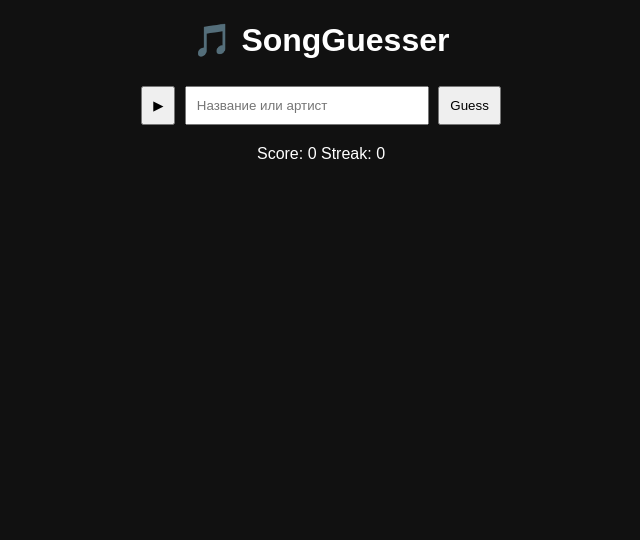
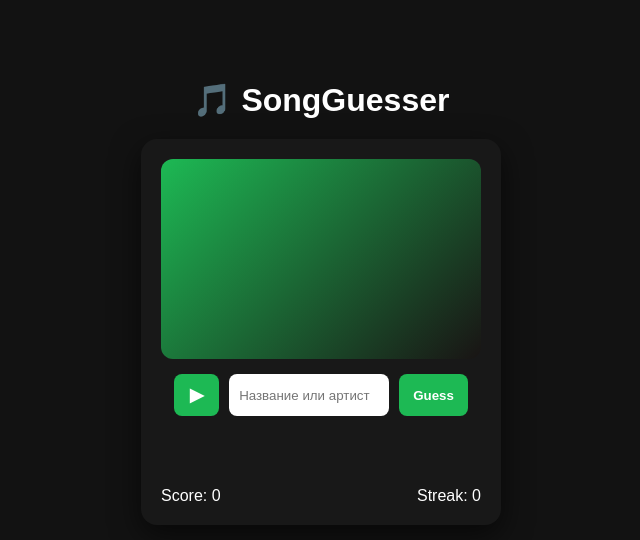
Before and after one commit to L3ZD1/song-guess, a website: page public/index.html in a window 1280 px wide. Shown: the whole page, without its empty margins (319-959 px from the left). Drawn offline with Linux system fonts and the light colour scheme.

Commit message:
Update style.css

```diff
--- a/public/style.css
+++ b/public/style.css
@@ -1,23 +1,78 @@
 body {
-    font-family: Arial;
+    background: #121212;
+    font-family: Arial, sans-serif;
+    color: white;
+    margin: 0;
+}
+
+.container {
+    display: flex;
+    flex-direction: column;
+    align-items: center;
+    margin-top: 60px;
+}
+
+.title {
+    margin-bottom: 20px;
+}
+
+.card {
+    background: #181818;
+    padding: 20px;
+    border-radius: 16px;
+    width: 320px;
+    box-shadow: 0 10px 30px rgba(0,0,0,0.6);
     text-align: center;
-    background: #111;
-    color: white;
+}
+
+.cover {
+    width: 100%;
+    height: 200px;
+    background: linear-gradient(135deg, #1db954, #191414);
+    border-radius: 12px;
+    margin-bottom: 15px;
+}
+
+.controls {
+    display: flex;
+    gap: 10px;
+    justify-content: center;
 }
 
 button {
-    padding: 10px;
-    margin: 5px;
+    background: #1db954;
+    border: none;
+    color: white;
+    padding: 10px 14px;
+    border-radius: 8px;
     cursor: pointer;
+    font-weight: bold;
+}
+
+button:hover {
+    background: #1ed760;
+}
+
+#playBtn {
+    font-size: 18px;
+    width: 45px;
 }
 
 input {
     padding: 10px;
-    width: 220px;
+    border-radius: 8px;
+    border: none;
+    width: 140px;
 }
+
 #result {
-    max-width: 400px;
-    margin: 15px auto;
-    line-height: 1.4;
+    margin-top: 15px;
+    min-height: 40px;
     word-break: break-word;
 }
+
+.stats {
+    margin-top: 10px;
+    display: flex;
+    justify-content: space-between;
+}
```
